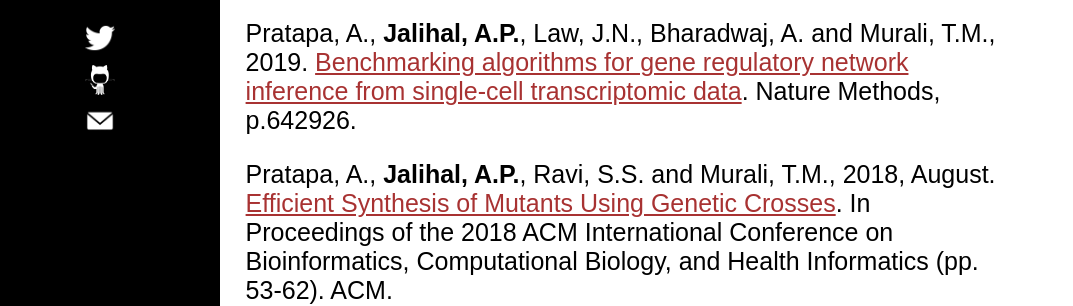
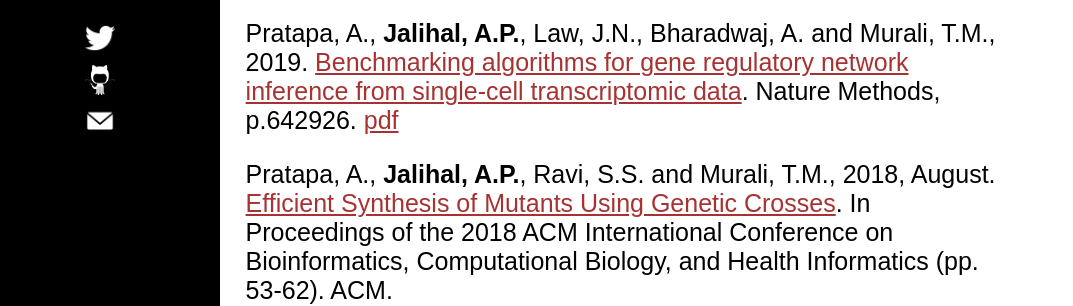
Before and after one commit to amoghpj/amoghpj.github.io, a Jekyll site: the page built from research.md, in a window 1280 px wide. Shown: the part 351-657 px from the top of the page, without its empty margins (0-1073 px from the left). Built offline with Jekyll 4.4.1, drawn with Linux system fonts in a browser that asks for light colours; comment, search, counter and statistics services are not loaded.

Commit message:
Add pdf of benchmarking paper

```diff
--- a/research.md
+++ b/research.md
@@ -11,6 +11,6 @@ I have also made an interactive app to learn about [mechanistic cell cycle model
 
 **Jalihal, A.P.**, Kraikivski, P, Murali, T.M., Tyson, J.J, 2020. [Modeling and analysis of macronutrient signaling in budding yeast](https://www.biorxiv.org/content/10.1101/2020.02.15.950881v1). bioRxiv
 
-Pratapa, A., **Jalihal, A.P.**, Law, J.N., Bharadwaj, A. and Murali, T.M., 2019. [Benchmarking algorithms for gene regulatory network inference from single-cell transcriptomic data](https://www.nature.com/articles/s41592-019-0690-6). Nature Methods, p.642926.
+Pratapa, A., **Jalihal, A.P.**, Law, J.N., Bharadwaj, A. and Murali, T.M., 2019. [Benchmarking algorithms for gene regulatory network inference from single-cell transcriptomic data](https://www.nature.com/articles/s41592-019-0690-6). Nature Methods, p.642926. [pdf]({{site.url}}/assets/papers/2020_natmet_pratapa_benchmarking_inference.pdf)
 
 Pratapa, A., **Jalihal, A.P.**, Ravi, S.S. and Murali, T.M., 2018, August. [Efficient Synthesis of Mutants Using Genetic Crosses](https://dl.acm.org/doi/10.1145/3233547.3233556). In Proceedings of the 2018 ACM International Conference on Bioinformatics, Computational Biology, and Health Informatics (pp. 53-62). ACM.
```
Also changed, not shown: 1 other file.
